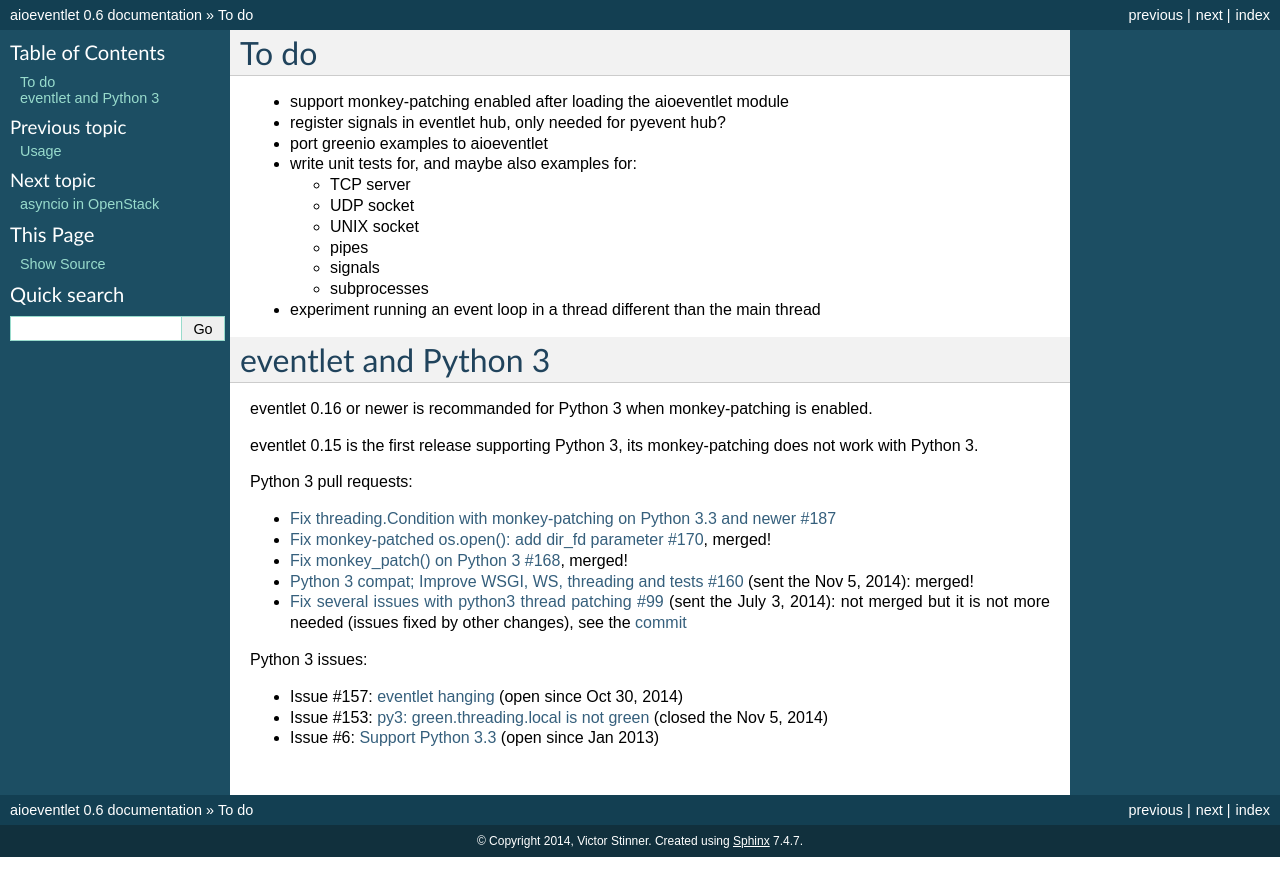
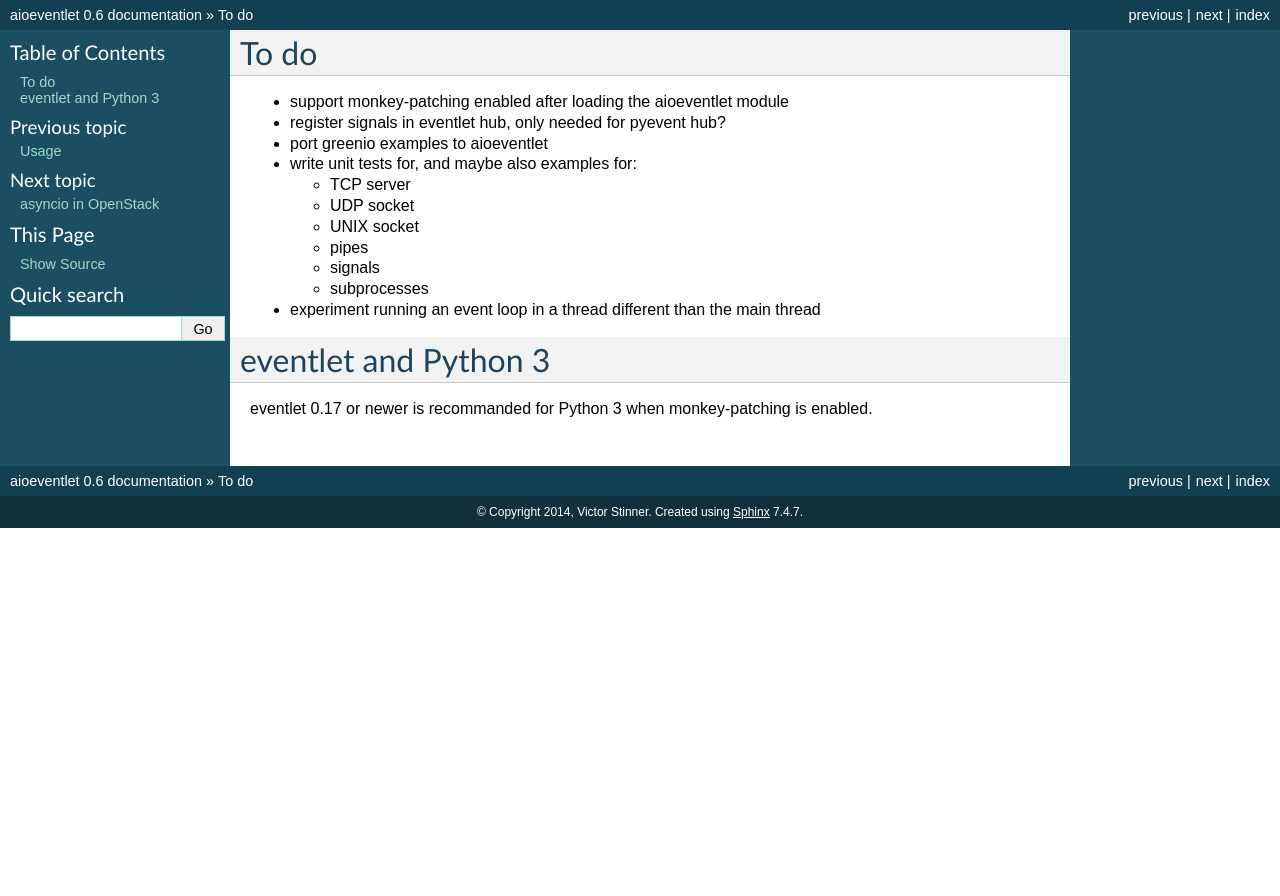
Before and after one commit to openstack-archive/deb-python-aioeventlet, a Sphinx documentation site: the page built from doc/status.rst, in a window 1280 px wide. Shown: the top 896 px of the page. Built offline with Sphinx 7.4.7, drawn with Linux system fonts in a browser that asks for light colours.

Commit message:
Update doc

```diff
--- a/doc/index.rst
+++ b/doc/index.rst
@@ -14,8 +14,8 @@
 coroutines, tasks and futures in greenthreads: see :func:`yield_future` and
 :func:`wrap_greenthread` functions.
 
-The main visible difference between aioeventlet and trollius is the behaviour of
-``run_forever()``: ``run_forever()`` blocks with trollius, whereas it runs in a
+The main visible difference between aioeventlet and asyncio is the behaviour of
+``run_forever()``: ``run_forever()`` blocks with asyncio, whereas it runs in a
 greenthread with aioeventlet. It means that aioeventlet event loop can run in an
 greenthread while the Python main thread runs other greenthreads in parallel.
 
--- a/doc/openstack.rst
+++ b/doc/openstack.rst
@@ -1,5 +1,11 @@
 asyncio in OpenStack
 ====================
+
+.. warning::
+   The project of replacing eventlet with trollius using aioeventlet in
+   OpenStack is abandonned. It might done "later" when Python 2 support
+   will be removed from OpenStack which is not going to happen in a near
+   future.
 
 First part (in progress): add support for trollius coroutines
 -------------------------------------------------------------
--- a/doc/status.rst
+++ b/doc/status.rst
@@ -21,34 +21,5 @@
 eventlet and Python 3
 =====================
 
-eventlet 0.16 or newer is recommanded for Python 3 when monkey-patching is
+eventlet 0.17 or newer is recommanded for Python 3 when monkey-patching is
 enabled.
-
-eventlet 0.15 is the first release supporting Python 3, its monkey-patching
-does not work with Python 3.
-
-Python 3 pull requests:
-
-* `Fix threading.Condition with monkey-patching on Python 3.3 and newer #187
-  <https://github.com/eventlet/eventlet/pull/187>`_
-* `Fix monkey-patched os.open(): add dir_fd parameter #170
-  <https://github.com/eventlet/eventlet/pull/170>`_, merged!
-* `Fix monkey_patch() on Python 3 #168
-  <https://github.com/eventlet/eventlet/pull/168>`_, merged!
-* `Python 3 compat; Improve WSGI, WS, threading and tests #160
-  <https://github.com/eventlet/eventlet/pull/160>`_ (sent the Nov 5, 2014):
-  merged!
-* `Fix several issues with python3 thread patching #99
-  <https://github.com/eventlet/eventlet/pull/99>`_ (sent the July 3, 2014): not
-  merged but it is not more needed (issues fixed by other changes), see the
-  `commit
-  <https://github.com/therve/eventlet/commit/9c3118162cf1ca1e50be330ba2a289f054c48d3c>`_
-
-Python 3 issues:
-
-* Issue #157: `eventlet hanging
-  <https://github.com/eventlet/eventlet/issues/157>`_ (open since Oct 30, 2014)
-* Issue #153: `py3: green.threading.local is not green
-  <https://github.com/eventlet/eventlet/issues/153>`_ (closed the Nov 5, 2014)
-* Issue #6: `Support Python 3.3
-  <https://github.com/eventlet/eventlet/issues/6>`_ (open since Jan 2013)
```
Also changed, not shown: doc/using.rst (+41 -43 lines).
